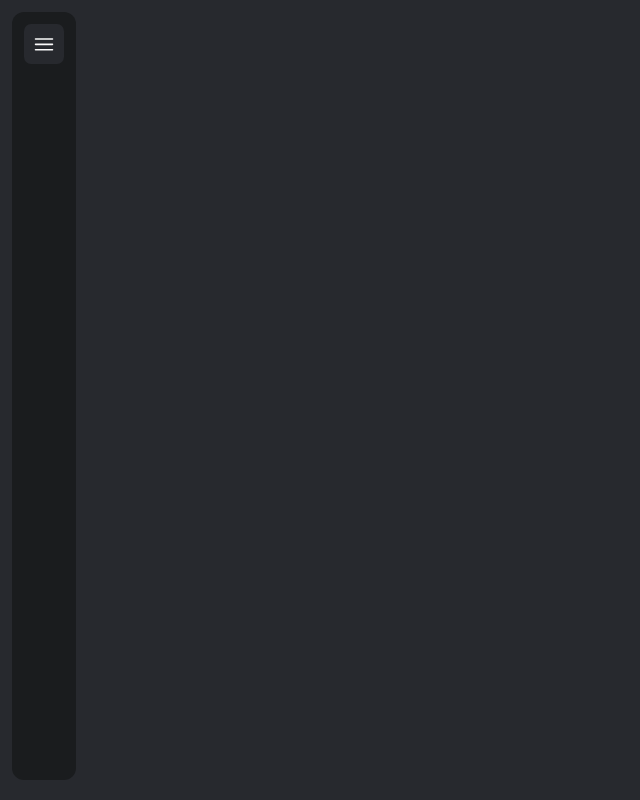
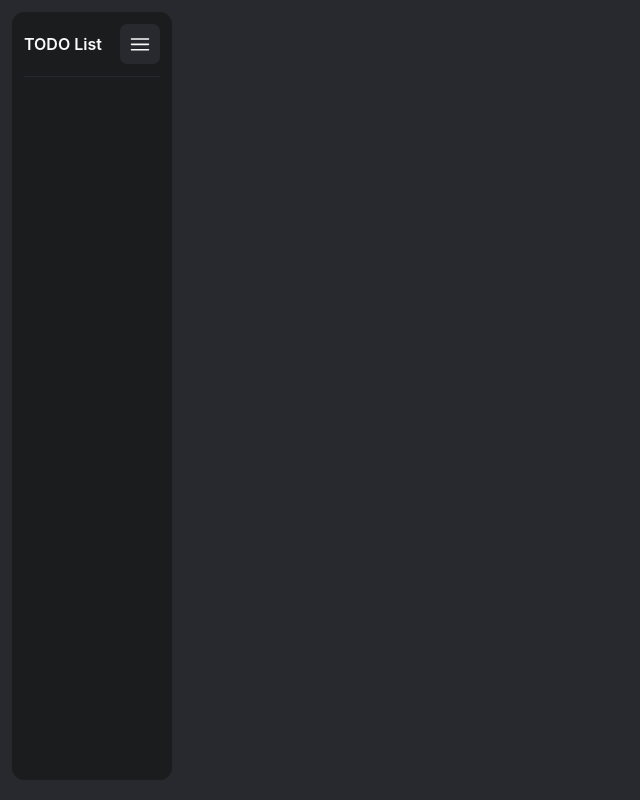
Before and after one commit to wojciechmarek/todo-list, a React (Vite) app: page / in a window 1280 px wide. Shown: the whole page, without its empty margins (0-640 px from the left). Built offline with nearby package versions, Linux system fonts and the light colour scheme.

Commit message:
feat: style desktop navbar

```diff
--- a/src/components/atoms/IconButton/icon-button.styled.tsx
+++ b/src/components/atoms/IconButton/icon-button.styled.tsx
@@ -1,10 +1,8 @@
 import styled from '@emotion/styled';
 
 export const IconButtonStyle = styled.button`
-  color: red;
   border: none;
   border-radius: 0.25rem;
-  background-color: blue;
 
   svg {
     height: calc(100% * 0.618);
--- /dev/null
+++ b/src/components/organisms/Navbar/navbar.hook.tsx
@@ -0,0 +1,11 @@
+import { useState } from 'react';
+
+export const useNavbar = () => {
+  const [isExpanded, setIsExpanded] = useState(true);
+  const toggleExpand = () => setIsExpanded(!isExpanded);
+
+  return {
+    isExpanded,
+    toggleExpand,
+  };
+};
--- a/src/components/organisms/Navbar/navbar.styled.tsx
+++ b/src/components/organisms/Navbar/navbar.styled.tsx
@@ -9,12 +9,18 @@ const NavbarMenuButton = styled(IconButton)`
   border-radius: 0.45em;
   background-color: var(--primary-button-color);
   color: var(--font-color);
+  transition: filter 0.3s ease-in-out;
+
+  &:hover {
+    filter: brightness(0.9);
+  }
 `;
 
 // Mobile Navbar
 
-export const MobileNavbar = styled.nav`
-  height: 4em;
+export const MobileNavbar = styled.nav<{ expanded: boolean }>`
+  display: flex;
+  height: ${(props) => (props.expanded ? '10em' : '4em')};
   width: calc(100% - 2em);
   margin: 0.75em 0.75em 0 0.75em;
   background-color: var(--primary-color);
@@ -23,10 +29,8 @@ export const MobileNavbar = styled.nav`
   align-items: center;
   justify-content: space-between;
 
-  display: none;
-
-  @media screen and (max-width: 768px) {
-    display: flex;
+  @media screen and (min-width: 768px) {
+    display: none;
   }
 `;
 
@@ -48,37 +52,64 @@ export const MobileNavbarMenuButton = styled(NavbarMenuButton)`
 
 // Desktop Navbar
 
-export const DesktopNavbar = styled.nav`
+export const DesktopNavbar = styled.nav<{ expanded: boolean }>`
   display: flex;
   flex-direction: column;
-  justify-content: center;
-  align-content: space-between;
+  align-items: center;
   height: calc(100% - 2em);
-  width: 4em;
+  width: ${(props) => (props.expanded ? '10em' : '4em')};
   margin: 0.75em 0 0.75em 0.75em;
   background-color: var(--primary-color);
   border-radius: var(--standard-border-radius);
+  transition: width 0.3s ease-in-out;
 
-  @media screen and (max-width: 768px) {
+  @media screen and (max-width: 767px) {
     display: none;
   }
 `;
 
 export const DesktopNavbarTitleAndButton = styled.div`
+  position: relative;
   display: flex;
-  margin: 0.75em 0 0 0.75em;
+  justify-content: space-between;
+  align-items: center;
+  margin: 0.75em;
+  height: 2.5em;
+  width: calc(100% - 1.5em);
 `;
 
-export const DesktopNavbarTitle = styled.div`
-  display: none;
+export const DesktopNavbarTitle = styled.p<{ expanded: boolean }>`
+  display: ${(props) => (props.expanded ? 'block' : 'none')};
+  color: var(--primary-text-color);
+  text-overflow: clip; // This is needed to make the text wrap
+  white-space: pre-line; // This is needed to make the text wrap
+  font-size: 1em;
+  font-weight: 600;
+  cursor: default;
 `;
 
-export const DesktopNavbarMenuButton = styled(NavbarMenuButton)``;
+export const DesktopNavbarMenuButton = styled(NavbarMenuButton)`
+  cursor: pointer;
+  position: absolute;
+  right: 0;
+  top: 0;
+`;
 
-export const NavbarDivider = styled.div``;
+export const NavbarDivider = styled.div`
+  height: 0.05em;
+  width: calc(100% - 1.5em);
+
+  background-color: var(--primary-button-color);
+`;
 
 export const DesktopNavbarList = styled.div`
   flex-grow: 1;
+
+  margin: 0.75em;
+
+  display: flex;
+  flex-direction: column;
+  align-items: center;
 `;
 
 export const DesktopNavbarItem = styled.div``;
--- a/src/components/organisms/Navbar/navbar.tsx
+++ b/src/components/organisms/Navbar/navbar.tsx
@@ -13,21 +13,26 @@ import {
 } from './navbar.styled';
 
 import { Bars3Icon } from '@heroicons/react/24/outline';
+import { useNavbar } from './navbar.hook';
 
 export const Navbar = () => {
+  const { isExpanded, toggleExpand } = useNavbar();
+
   return (
     <>
-      <MobileNavbar>
-        <MobileNavbarMenuButton>
+      <MobileNavbar expanded={isExpanded}>
+        <MobileNavbarMenuButton onClick={toggleExpand}>
           <Bars3Icon />
         </MobileNavbarMenuButton>
         <MobileNavbarTitle>Lorem ipsum</MobileNavbarTitle>
         <MobileNavbarEmptySpace />
       </MobileNavbar>
-      <DesktopNavbar>
+      <DesktopNavbar expanded={isExpanded}>
         <DesktopNavbarTitleAndButton>
-          <DesktopNavbarTitle>Navbar</DesktopNavbarTitle>
-          <DesktopNavbarMenuButton>
+          <DesktopNavbarTitle expanded={isExpanded}>
+            TODO List
+          </DesktopNavbarTitle>
+          <DesktopNavbarMenuButton onClick={toggleExpand}>
             <Bars3Icon />
           </DesktopNavbarMenuButton>
         </DesktopNavbarTitleAndButton>
```
